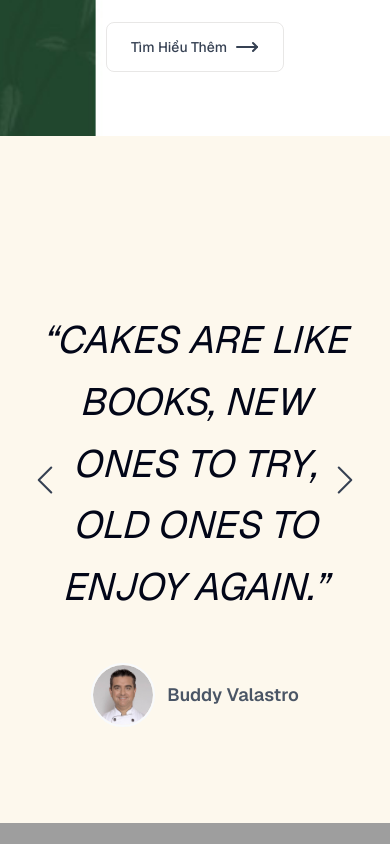
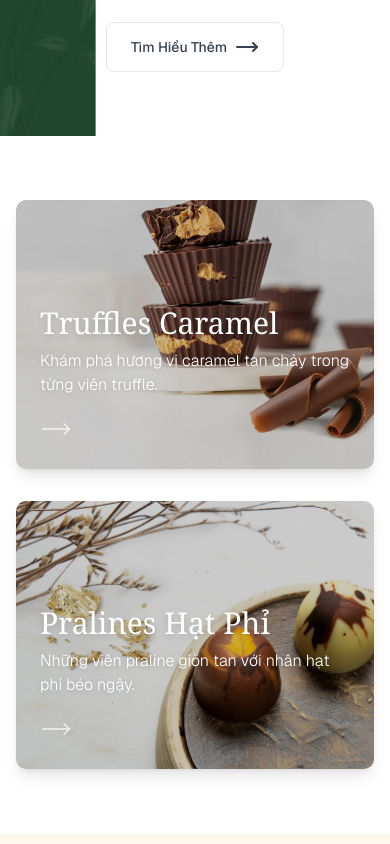
Before and after one commit to votruongsanh/my-cake, a Next.js app: page / in a window 390 px wide. Shown: the part 6700-7544 px from the top of the page. Built offline with nearby package versions, Linux system fonts and the light colour scheme; grey boxes are pictures that could not be loaded.

Commit message:
add home page

```diff
--- a/app/page.tsx
+++ b/app/page.tsx
@@ -1,11 +1,12 @@
 import AboutSection from "@/components/home/about-section";
+import CategoryShowcaseSection from "@/components/home/category-showcase-section";
 import GallerySection from "@/components/home/gallery-section";
 import HeroSlider from "@/components/home/hero-slider";
+import OurStoryAndConfectionsSection from "@/components/home/our-story-and-confections-section";
 import ProductShowcase from "@/components/home/product-showcase";
 import QuoteSlider from "@/components/home/quote-slider";
+import SweetnessForSpecialDaysSection from "@/components/home/sweetness-for-special-days-section";
 import VideoShowcaseSection from "@/components/home/video-showcase-section";
-import SweetnessForSpecialDaysSection from "@/components/home/sweetness-for-special-days-section";
-import OurStoryAndConfectionsSection from "@/components/home/our-story-and-confections-section";
 
 export default function Home() {
   return (
@@ -16,6 +17,7 @@ export default function Home() {
         <ProductShowcase />
         <OurStoryAndConfectionsSection />
         <AboutSection />
+        <CategoryShowcaseSection />
         <QuoteSlider />
         <VideoShowcaseSection />
         <SweetnessForSpecialDaysSection />
--- /dev/null
+++ b/components/home/category-showcase-section.tsx
@@ -0,0 +1,71 @@
+"use client";
+
+import Image from "next/image";
+import Link from "next/link";
+import { MoveRight } from "lucide-react";
+import image1 from "@/public/img/home/category-showcase-section/image1.png";
+import image2 from "@/public/img/home/category-showcase-section/image2.png";
+
+export default function CategoryShowcaseSection() {
+  const categories = [
+    {
+      id: 1,
+      image: image1,
+      title: "Truffles Caramel",
+      description:
+        "Khám phá hương vị caramel tan chảy trong từng viên truffle.",
+      categorySlug: "truffles-caramel",
+    },
+    {
+      id: 2,
+      image: image2,
+      title: "Pralines Hạt Phỉ",
+      description: "Những viên praline giòn tan với nhân hạt phỉ béo ngậy.",
+      categorySlug: "pralines-hat-phi",
+    },
+  ];
+
+  return (
+    <section className="py-16 md:py-24 bg-white">
+      <div className="container mx-auto px-4">
+        <div className="grid grid-cols-1 md:grid-cols-2 gap-8">
+          {categories.map((category) => (
+            <Link
+              key={category.id}
+              href={`/products?category=${category.categorySlug}`}
+              className="relative block w-full aspect-[4/3] md:aspect-[3/2] overflow-hidden rounded-lg shadow-lg group"
+            >
+              <Image
+                src={category.image}
+                alt={category.title}
+                layout="fill"
+                objectFit="cover"
+                className="transition-transform duration-500 group-hover:scale-105"
+              />
+              {/* Overlay for text content */}
+              <div className="absolute inset-0 bg-black/20 group-hover:bg-black/30 transition-colors duration-300"></div>
+
+              {/* Text Content */}
+              <div className="absolute bottom-6 left-6 right-6 text-white z-10">
+                <h3 className="text-3xl md:text-4xl font-serif mb-2 drop-shadow-md">
+                  {category.title}
+                </h3>
+                <p className="text-base md:text-lg font-light mb-4 drop-shadow-sm">
+                  {category.description}
+                </p>
+                <div className="flex items-center space-x-2 opacity-80 group-hover:opacity-100 transition-opacity duration-300">
+                  <MoveRight
+                    stroke="#fff"
+                    strokeWidth={1}
+                    size={32}
+                    className="transition-transform group-hover:translate-x-1 duration-300"
+                  />
+                </div>
+              </div>
+            </Link>
+          ))}
+        </div>
+      </div>
+    </section>
+  );
+}
--- a/components/home/video-showcase-section.tsx
+++ b/components/home/video-showcase-section.tsx
@@ -1,32 +1,46 @@
 "use client";
 
 import type React from "react";
-
 import { Dialog, DialogContent, DialogTrigger } from "@/components/ui/dialog";
 import { cn } from "@/lib/utils";
 import { PlayCircle } from "lucide-react";
 import Image from "next/image";
-import { useRef, useState } from "react";
+import { useRef, useState, useEffect } from "react";
 import bgVideo from "@/public/img/home/video-section/bgVideo.png";
+import { DialogTitle } from "@radix-ui/react-dialog";
 
 export default function VideoShowcaseSection() {
   const [isHovered, setIsHovered] = useState(false);
   const [isModalOpen, setIsModalOpen] = useState(false);
   const [mousePosition, setMousePosition] = useState({ x: 0, y: 0 });
   const sectionRef = useRef<HTMLElement>(null);
+  const animationFrameRef = useRef<number | null>(null);
 
-  // Placeholder video URL (replace with your actual video)
-  const videoUrl = "https://www.youtube.com/embed/dQw4w9WgXcQ?autoplay=1"; // Rick Astley - Never Gonna Give You Up
+  const videoUrl =
+    "https://player.vimeo.com/video/367372355?autoplay=1&muted=1&loop=1&byline=0&title=0&portrait=0";
+
+  useEffect(() => {
+    return () => {
+      if (animationFrameRef.current) {
+        cancelAnimationFrame(animationFrameRef.current);
+      }
+    };
+  }, []);
 
   const handleMouseMove = (e: React.MouseEvent<HTMLElement>) => {
-    if (sectionRef.current) {
-      const rect = sectionRef.current.getBoundingClientRect();
-      // Calculate mouse position relative to the section
+    if (!sectionRef.current) return;
+
+    if (animationFrameRef.current) {
+      cancelAnimationFrame(animationFrameRef.current);
+    }
+
+    animationFrameRef.current = requestAnimationFrame(() => {
+      const rect = sectionRef.current!.getBoundingClientRect();
       setMousePosition({
         x: e.clientX - rect.left,
         y: e.clientY - rect.top,
       });
-    }
+    });
   };
 
   return (
@@ -36,7 +50,6 @@ export default function VideoShowcaseSection() {
       onMouseEnter={() => setIsHovered(true)}
       onMouseLeave={() => {
         setIsHovered(false);
-        // Reset mouse position when leaving to avoid jump on re-enter
         setMousePosition({ x: 0, y: 0 });
       }}
       onMouseMove={handleMouseMove}
@@ -57,34 +70,32 @@ export default function VideoShowcaseSection() {
         }`}
       ></div>
 
-      {/* Play Icon and Circular Text - wrapped in DialogTrigger */}
+      {/* Play Icon and Circular Text */}
       <Dialog open={isModalOpen} onOpenChange={setIsModalOpen}>
         <DialogTrigger asChild>
           <button
             className={cn(
-              `absolute z-20 text-white transition-all duration-150 ease-out
+              `absolute z-20 text-white transition-opacity duration-150 ease-out
               flex items-center justify-center rounded-full cursor-none`,
               isHovered
                 ? "opacity-100 pointer-events-auto"
                 : "opacity-0 pointer-events-none"
             )}
             style={{
-              // Position the button centered on the mouse cursor
               left: mousePosition.x,
               top: mousePosition.y,
-              transform: "translate(-50%, -50%)", // Center the button itself
-              width: "160px", // Larger size to accommodate text
+              transform: "translate(-50%, -50%)",
+              width: "160px",
               height: "160px",
             }}
             aria-label="Play video"
           >
             <PlayCircle className="h-16 w-16 md:h-20 md:w-20 relative z-30" />
-
-            {/* Circular Text using SVG */}
+            {/* Circular Text */}
             <div
               className="absolute inset-0 rounded-full flex items-center justify-center"
               style={{
-                animation: "spin 15s linear infinite", // Apply spin animation
+                animation: "spin 15s linear infinite",
                 width: "100%",
                 height: "100%",
               }}
@@ -116,10 +127,9 @@ export default function VideoShowcaseSection() {
           </button>
         </DialogTrigger>
         <DialogContent className="sm:max-w-[800px] p-0 overflow-hidden border-none bg-transparent">
+          <DialogTitle className="sr-only">Video</DialogTitle>
           {/* Video Embed */}
           <div className="relative w-full" style={{ paddingTop: "56.25%" }}>
-            {" "}
-            {/* 16:9 Aspect Ratio */}
             <iframe
               className="absolute top-0 left-0 w-full h-full rounded-lg"
               src={videoUrl}
```
Also changed, not shown: public/img/home/category-showcase-section/image1.png (added), public/img/home/category-showcase-section/image2.png (added).
